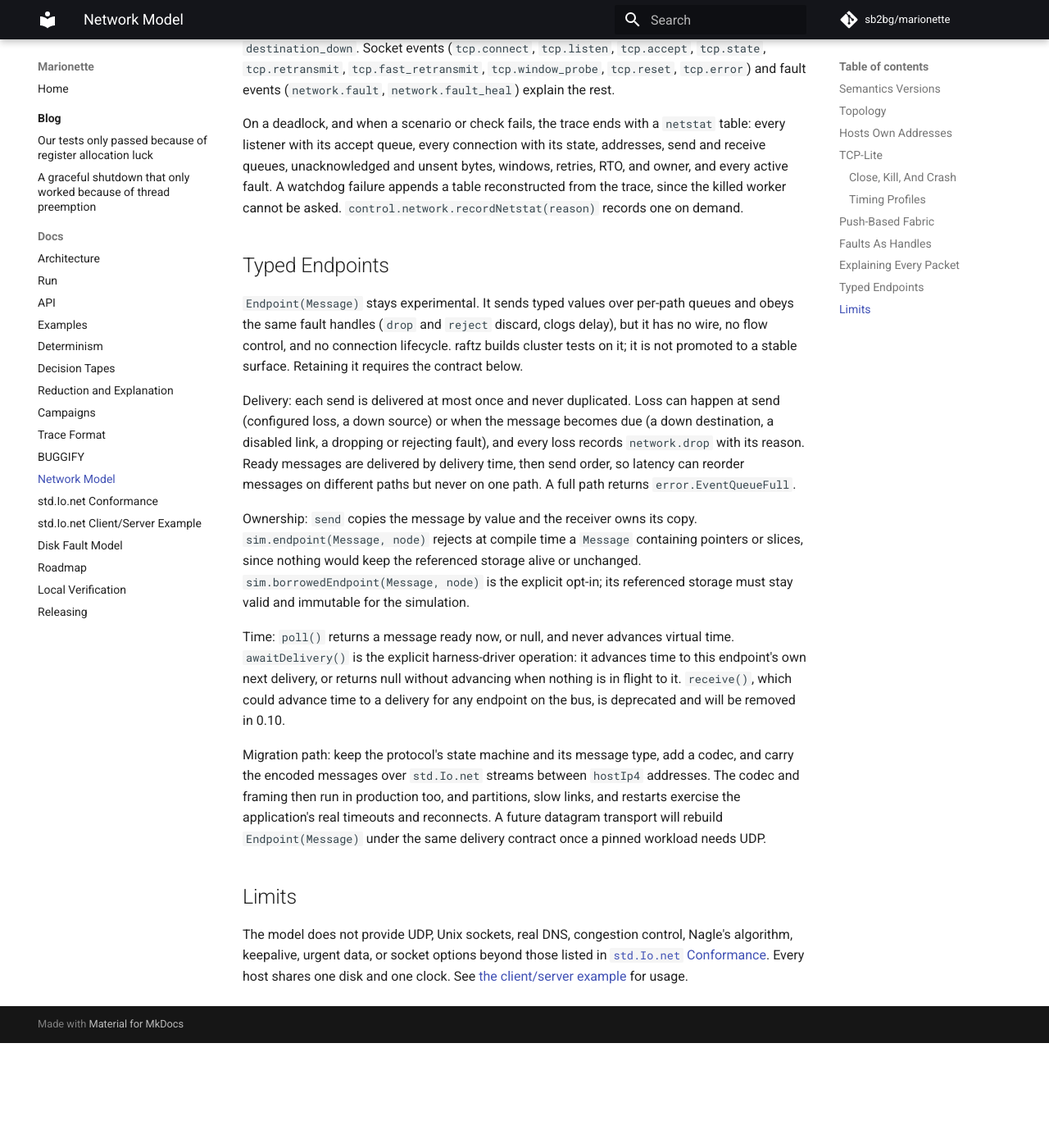
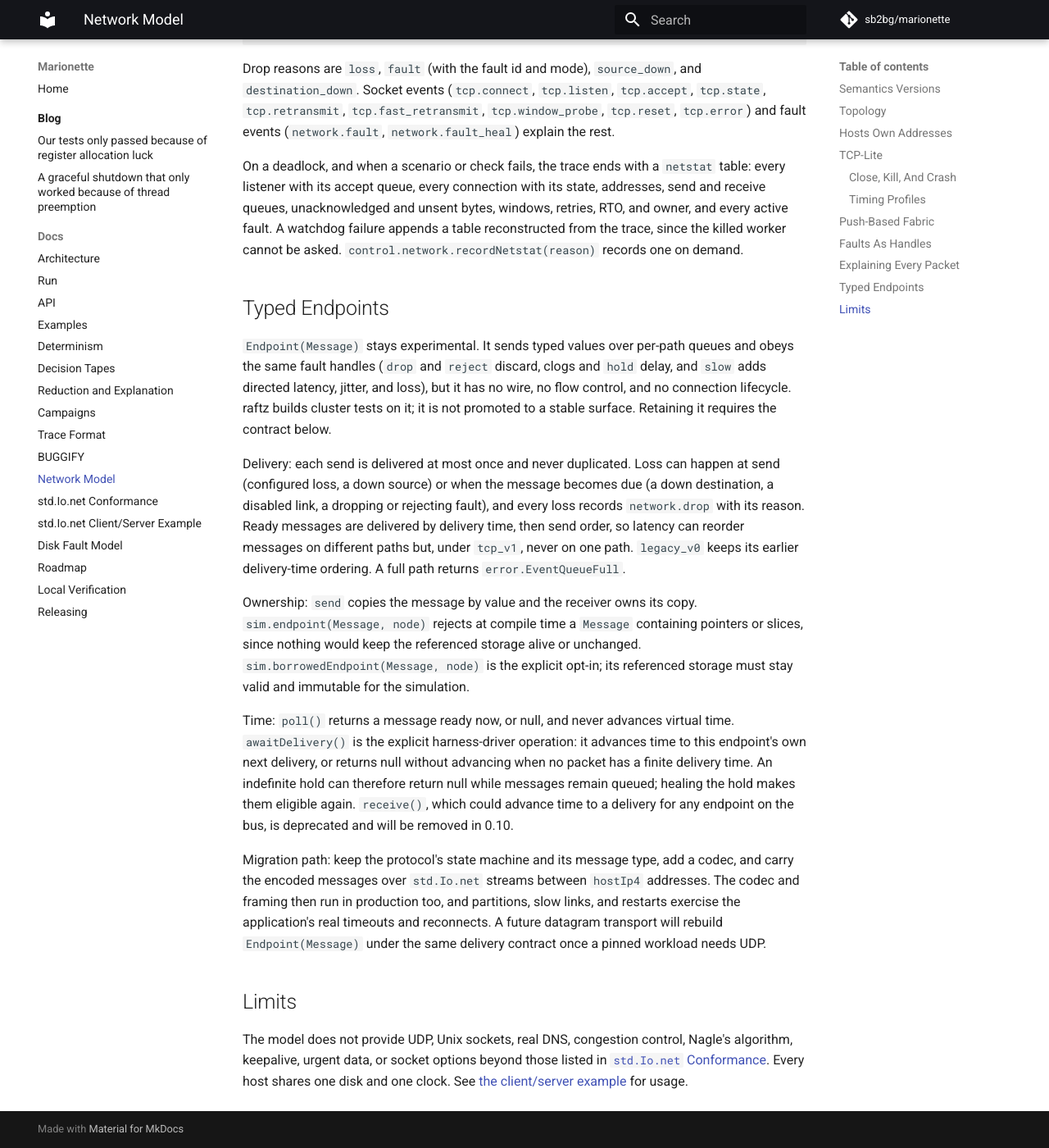
Before and after one commit to sb2bg/marionette, an MkDocs documentation site: the page built from docs/network.md, in a window 1280 px wide and 1400 px high, scrolled down 5028 px. Shown: the whole window at 82% size. Built offline with MkDocs 1.6.1 and Material for MkDocs 9.7.7, drawn with Linux system fonts in a browser that asks for light colours; comment, search, counter and statistics services are not loaded; before the commit the page ends 6300 px from its top, so only the background shows below that; some of the changed text lies outside the part shown.

Commit message:
Fix v0.9 network fault semantics, ownership, and RTT sampling

```diff
--- a/docs/network.md
+++ b/docs/network.md
@@ -25,6 +25,9 @@ evidence and unported harnesses keep running, and 0.10 removes it. Capsules writ
 A `tcp_v1` capsule carries `model_version`
 (`network_semantic_version`); replay rejects a capsule from another version with
 `error.IncompatibleNetworkModel`.
+Model version 2 corrects typed-endpoint holds, slow faults, per-path ordering,
+full-range TCP jitter, and RTT sampling. Earlier candidate capsules recorded
+under model version 1 require their pinned build.
 
 ## Topology
 
@@ -213,7 +216,7 @@ asked. `control.network.recordNetstat(reason)` records one on demand.
 
 `Endpoint(Message)` stays experimental. It sends typed values over per-path
 queues and obeys the same fault handles (`drop` and `reject` discard, clogs
-delay), but it has no wire, no flow control, and no connection lifecycle. raftz
+and `hold` delay, and `slow` adds directed latency, jitter, and loss), but it has no wire, no flow control, and no connection lifecycle. raftz
 builds cluster tests on it; it is not promoted to a stable surface. Retaining
 it requires the contract below.
 
@@ -222,7 +225,8 @@ happen at send (configured loss, a down source) or when the message becomes due
 (a down destination, a disabled link, a dropping or rejecting fault), and every
 loss records `network.drop` with its reason. Ready messages are delivered by
 delivery time, then send order, so latency can reorder messages on different
-paths but never on one path. A full path returns `error.EventQueueFull`.
+paths but, under `tcp_v1`, never on one path. `legacy_v0` keeps its earlier
+delivery-time ordering. A full path returns `error.EventQueueFull`.
 
 Ownership: `send` copies the message by value and the receiver owns its copy.
 `sim.endpoint(Message, node)` rejects at compile time a `Message` containing
@@ -233,7 +237,9 @@ referenced storage must stay valid and immutable for the simulation.
 Time: `poll()` returns a message ready now, or null, and never advances
 virtual time. `awaitDelivery()` is the explicit harness-driver operation: it
 advances time to this endpoint's own next delivery, or returns null without
-advancing when nothing is in flight to it. `receive()`, which could advance
+advancing when no packet has a finite delivery time. An indefinite hold can
+therefore return null while messages remain queued; healing the hold makes
+them eligible again. `receive()`, which could advance
 time to a delivery for any endpoint on the bus, is deprecated and will be
 removed in 0.10.
 
```
Also changed, not shown: CHANGELOG.md (+12 -0 lines), 6 other files.
